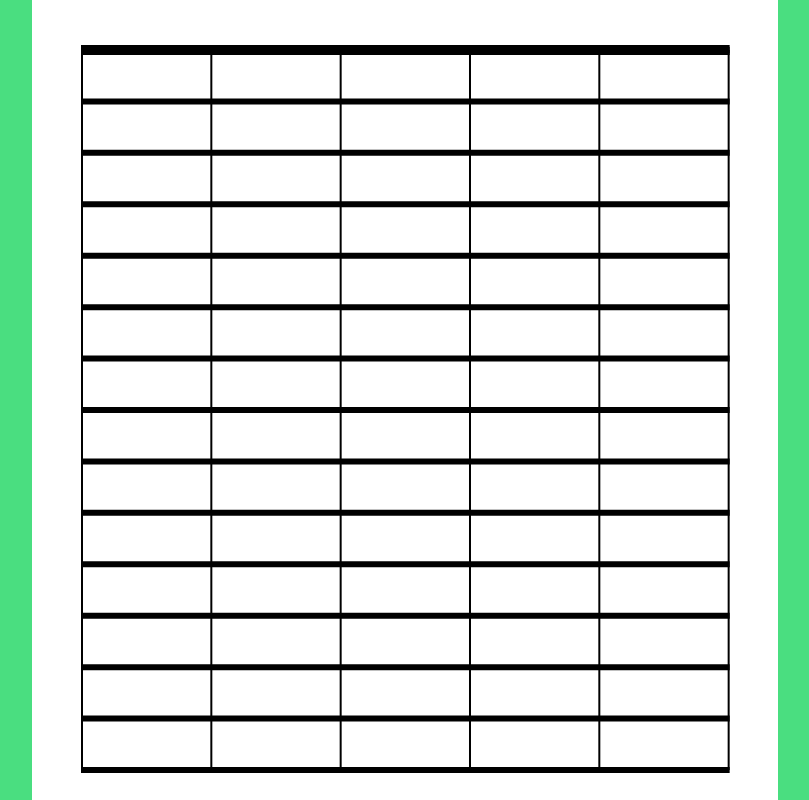
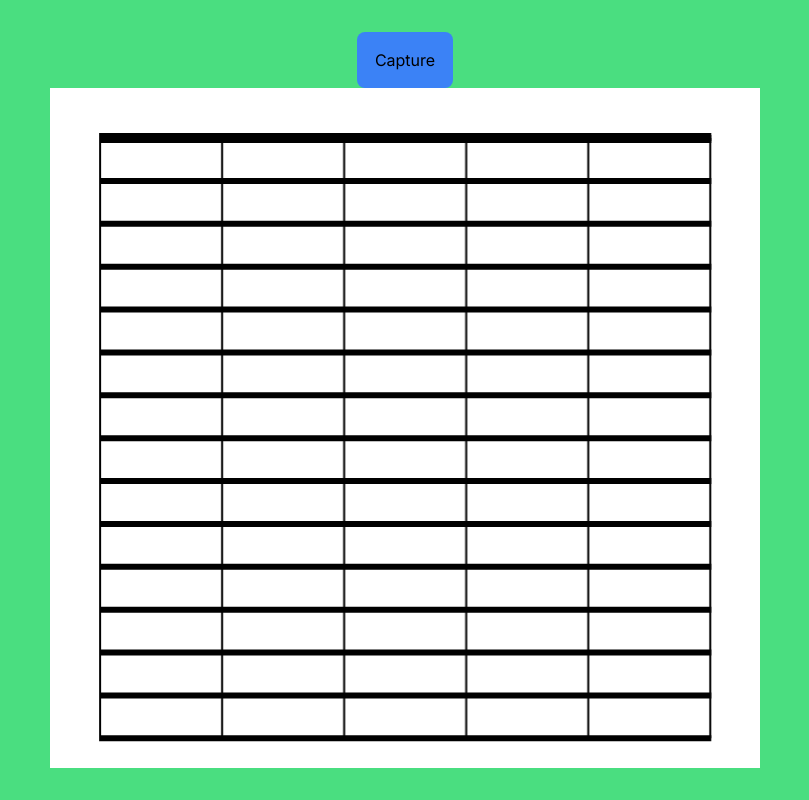
Before and after one commit to currenthandle/guitar, a Next.js app: page / in a window 1280 px wide. Shown: the whole page, without its empty margins (235-1044 px from the left). Built offline with nearby package versions, Linux system fonts and the light colour scheme.

Commit message:
set up capture button

```diff
--- a/package.json
+++ b/package.json
@@ -20,6 +20,7 @@
     "react": "18.2.0",
     "react-dom": "18.2.0",
     "tailwindcss": "3.3.2",
-    "typescript": "5.1.6"
+    "typescript": "5.1.6",
+    "zustand": "^4.3.8"
   }
 }
--- /dev/null
+++ b/src/app/components/CaptureButton.tsx
@@ -0,0 +1,25 @@
+'use client'
+import { create } from 'zustand'
+
+type CaptureState = {
+  capturing: boolean
+  toggleCapturing: () => void
+}
+const useCapture = create<CaptureState>((set) => ({
+  capturing: false,
+  toggleCapturing: () => set((state) => ({ capturing: !state.capturing })),
+}))
+
+export default function CaptureButton() {
+  const { capturing, toggleCapturing } = useCapture()
+  return (
+    <button
+      onClick={toggleCapturing}
+      className={`p-4 rounded-lg w-24 ${
+        capturing ? 'bg-red-500' : 'bg-blue-500'
+      }`}
+    >
+      {capturing ? 'Finish' : 'Capture'}
+    </button>
+  )
+}
--- a/src/app/components/Guitar.tsx
+++ b/src/app/components/Guitar.tsx
@@ -24,7 +24,7 @@ export default function Guitar() {
       }}
       id='guitar'
       ref={canvasRef}
-      className='border-box w-7/12 bg-white'
+      className=' w-7/12 bg-white h-full '
     />
   )
 }
--- a/src/app/page.tsx
+++ b/src/app/page.tsx
@@ -1,9 +1,11 @@
 import Image from 'next/image'
 import Guitar from './components/Guitar'
+import CaptureButton from './components/CaptureButton'
 
 export default function Home() {
   return (
-    <main className='flex justify-center bg-green-400 h-screen max-w-screen w-full '>
+    <main className='flex flex-col items-center bg-green-400 h-screen max-w-screen w-full p-8 '>
+      <CaptureButton />
       <Guitar />
     </main>
   )
```
Also changed, not shown: 1 other file (tests, documents, lock files or other folders).
